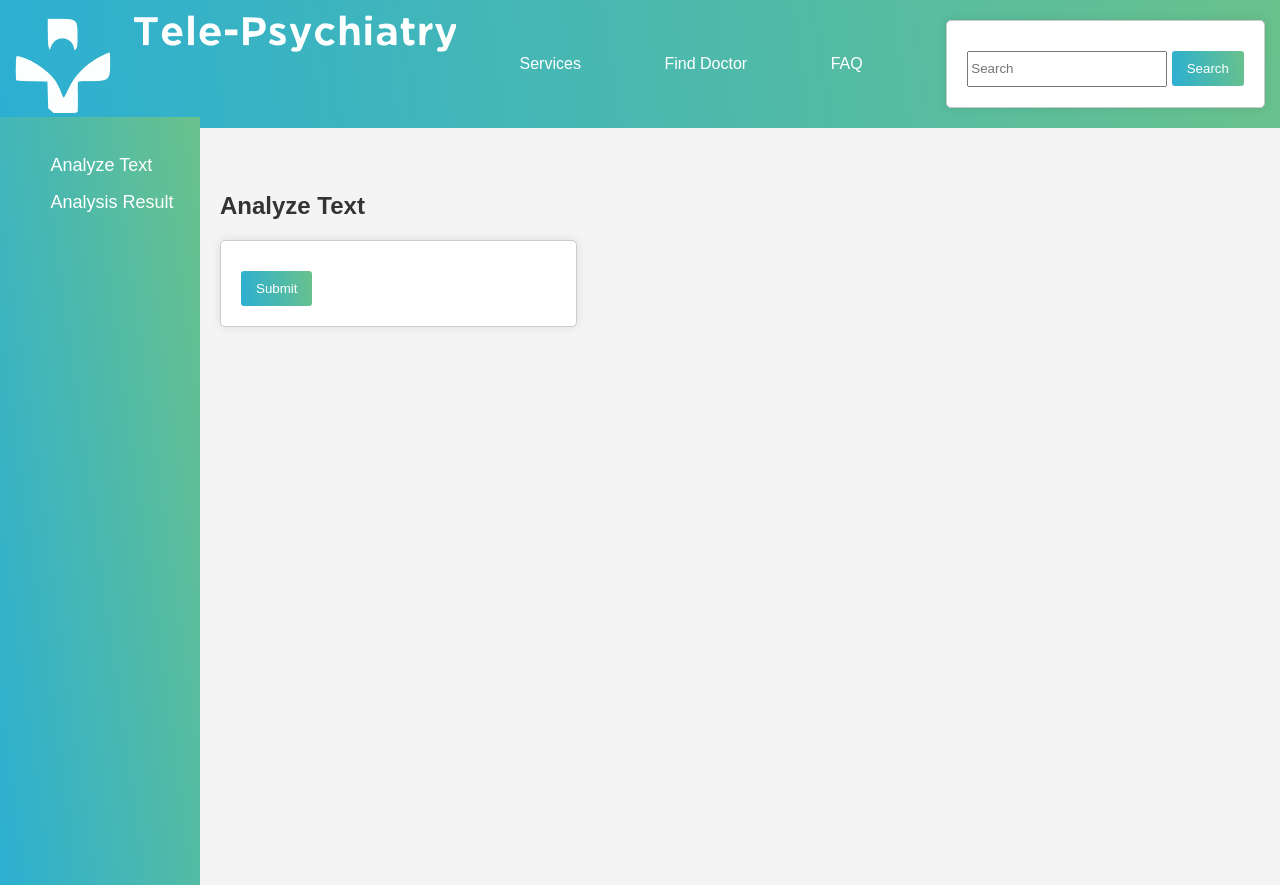
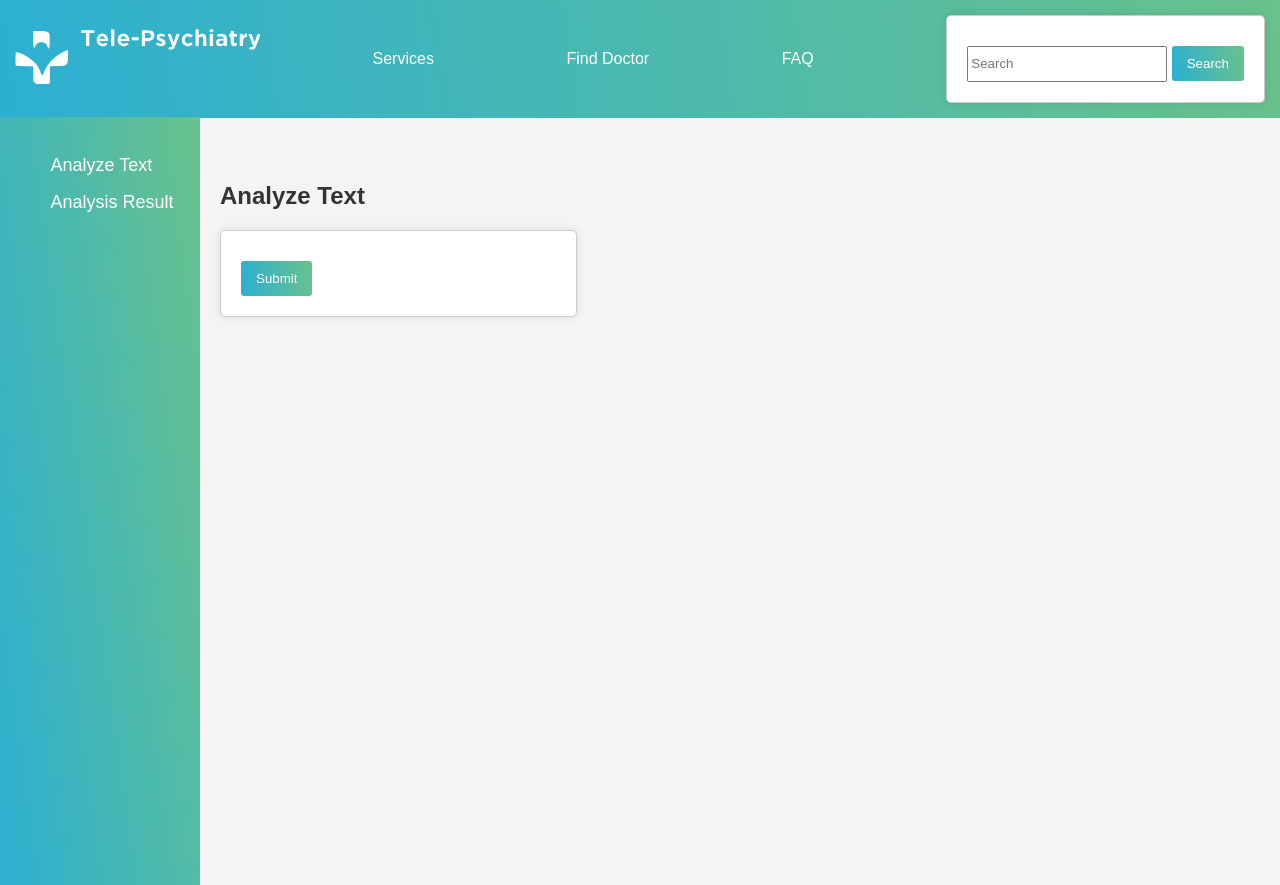
Before and after one commit to KJhasdfg/newone, a Django app: template sentiment_analysis_app/templates/analyze_text.html in a window 1280 px wide. Run offline with Django 3.2, Linux system fonts and the light colour scheme; the template is opened without the code that fills it, so the values that code supplies are empty.

Commit message:
small change

```diff
--- a/sentiment_analysis_app/templates/analyze_text.html
+++ b/sentiment_analysis_app/templates/analyze_text.html
@@ -114,12 +114,19 @@
     width: 200px;
     height: 36px;
 }
+.row>img{
+    width: 245px;
+    height: 55px;
+}
     </style>
 </head>
 <body>
     <nav class="navbar">
         <div class="container-fluid">
-            <img src="../static/images/logo-bw.png">
+            <div class="row">
+                <img src="/static/images/logo-bw.png">
+            </div>
+
             <a class="nav-link" href="#Services">Services</a>
             <a class="nav-link" href="#Doctor">Find Doctor</a>
             <a class="nav-link" href="#FAQ">FAQ</a>
--- a/sentiment_analysis_project/urls.py
+++ b/sentiment_analysis_project/urls.py
@@ -7,7 +7,7 @@ urlpatterns = [
      path('', LandingPage, name='landing_page'),
     path('signin/', signin, name='signin'),
     path('signup/', signup, name='signup'),
-     path('logged_out/', logged_out, name='logged_out'),
+    path('logged_out/', logged_out, name='logged_out'),
     path('sentiment/', include('sentiment_analysis_app.urls')),
     path('accounts/', include('django.contrib.auth.urls')),
 ]
```
